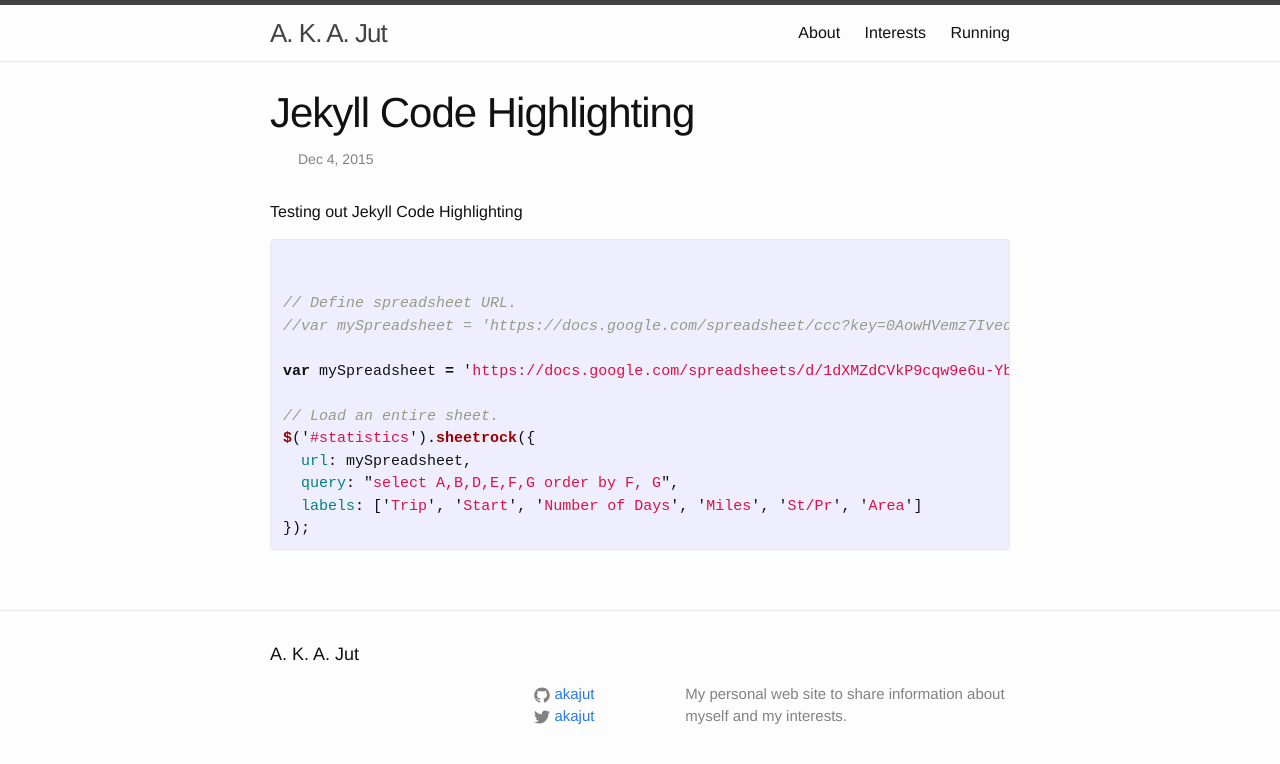
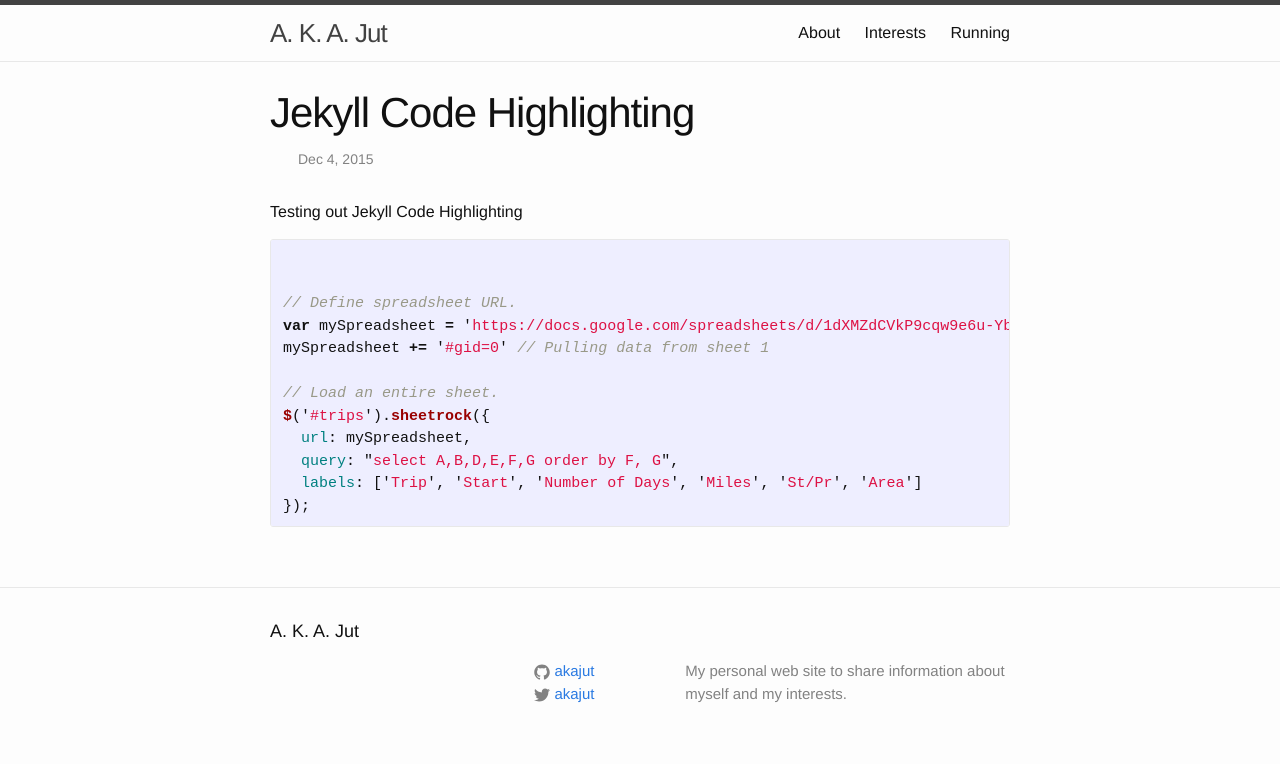
Before and after one commit to akajut/jekyll-ghpages, a Jekyll site: the page built from _posts/2015-12-04-Syntax-Hightlighting.markdown, in a window 1280 px wide. Shown: the top 764 px of the page. Built offline with Jekyll 4.4.1, drawn with Linux system fonts in a browser that asks for light colours.

Commit message:
Code clean up Syntax Highlighting

```diff
--- a/_posts/2015-12-04-Syntax-Hightlighting.markdown
+++ b/_posts/2015-12-04-Syntax-Hightlighting.markdown
@@ -9,12 +9,11 @@ Testing out Jekyll Code Highlighting
 {% highlight js %}
 
 // Define spreadsheet URL.
-//var mySpreadsheet = 'https://docs.google.com/spreadsheet/ccc?key=0AowHVemz7IvedElrNHVTb2dzZm9TX0x5ckViVWx5bXc#gid=0';
-
-var mySpreadsheet = 'https://docs.google.com/spreadsheets/d/1dXMZdCVkP9cqw9e6u-YbhcEy4AsJmuacsUuPOEFOhII#gid=0';
+var mySpreadsheet = 'https://docs.google.com/spreadsheets/d/1dXMZdCVkP9cqw9e6u-YbhcEy4AsJmuacsUuPOEFOhII/edit?usp=sharing';
+mySpreadsheet += '#gid=0' // Pulling data from sheet 1
 
 // Load an entire sheet.
-$('#statistics').sheetrock({
+$('#trips').sheetrock({
   url: mySpreadsheet,
   query: "select A,B,D,E,F,G order by F, G",
   labels: ['Trip', 'Start', 'Number of Days', 'Miles', 'St/Pr', 'Area']
```
